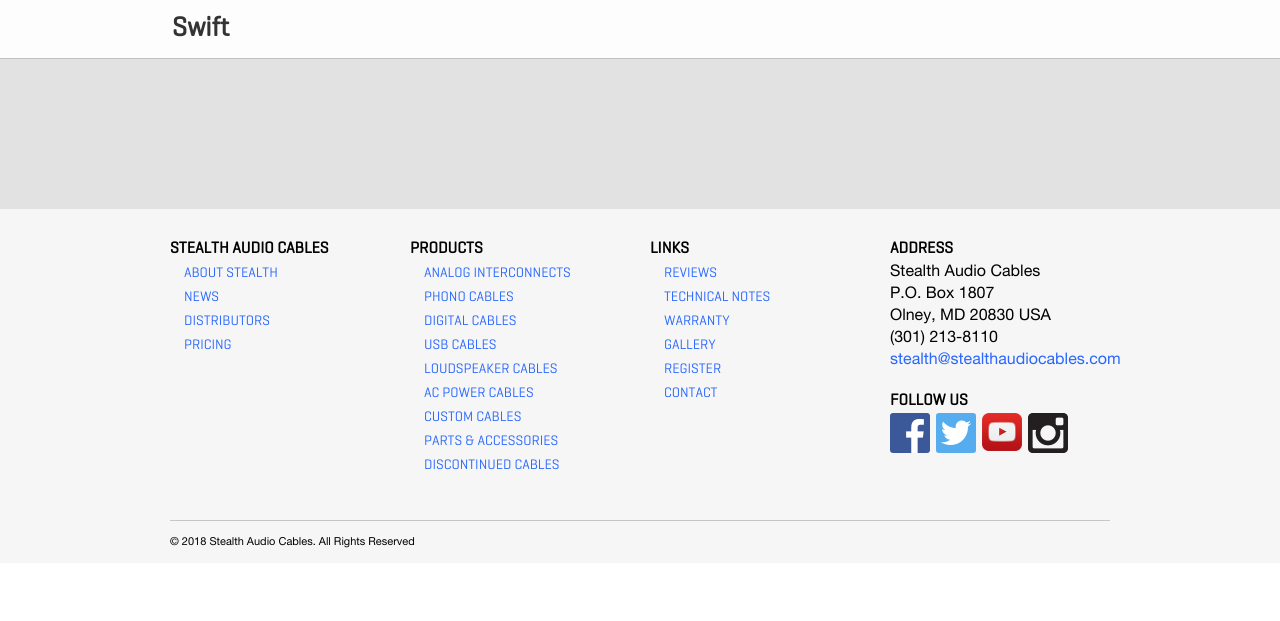
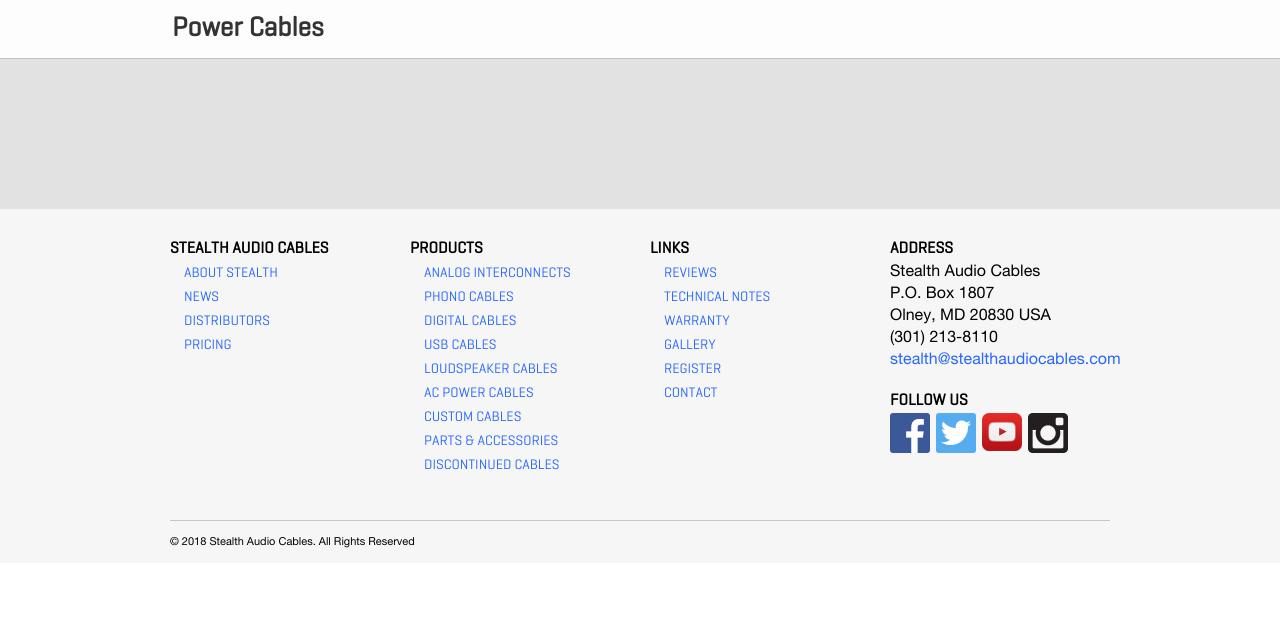
Before and after one commit to phoang11/stealth, a PHP site: page /products/power-cables in a window 1280 px wide. Shown: the part 158-779 px from the top of the page. Run offline with PHP 8.4, Linux system fonts and the light colour scheme; some libraries are stand-ins or nearby versions.

Commit message:
update page title

```diff
--- a/products/power-cables/index.php
+++ b/products/power-cables/index.php
@@ -1,7 +1,7 @@
 <?php
 
 	//Page title.
-	$page_title = 'Swift';
+	$page_title = 'Power Cables';
 
 	//Meta description.
 	$meta_description = '';
```
